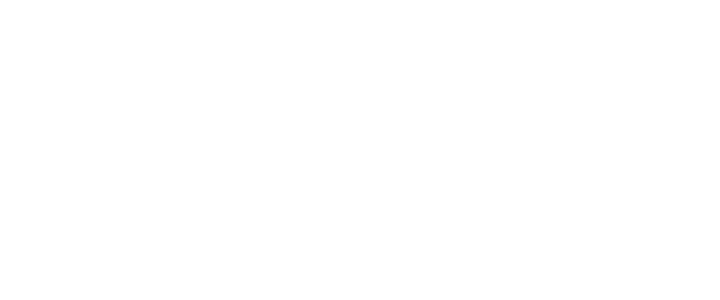
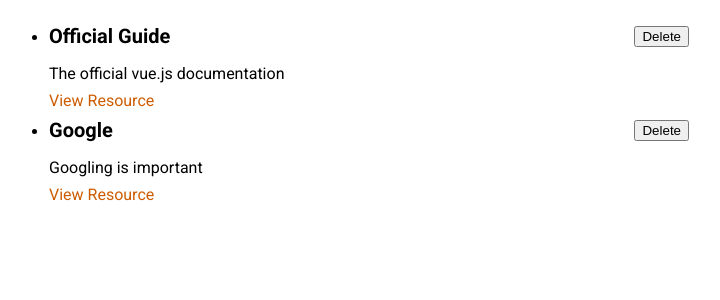
Before and after one commit to felixsc1/VueJs_learning_resources_demo_app, a Vue app: page / in a window 1280 px wide. Shown: the top 300 px of the page, without its empty margins (291-1011 px from the left). Built offline with nearby package versions, Linux system fonts and the light colour scheme.

Commit message:
first component LearningResource.vue with styling

```diff
--- a/src/App.vue
+++ b/src/App.vue
@@ -1,9 +1,16 @@
 <template>
-    <ul></ul>
+    <ul>
+        <LearningResource v-for="resource in storedResources" :key="resource.id" :title="resource.title"
+            :description="resource.description" :link="resource.link" />
+    </ul>
 </template>
 
 <script>
+import LearningResource from './components/learning-resources/LearningResource.vue'
 export default {
+    components: {
+        LearningResource
+    },
     data() {
         return {
             storedResources: [
@@ -25,3 +32,19 @@
     }
 }
 </script>
+
+<style>
+@import url('https://fonts.googleapis.com/css2?family=Roboto:wght@400;700&display=swap');
+
+* {
+    box-sizing: border-box;
+}
+
+html {
+    font-family: 'Roboto', sans-serif;
+}
+
+body {
+    margin: 0;
+}
+</style>
--- /dev/null
+++ b/src/components/learning-resources/LearningResource.vue
@@ -0,0 +1,52 @@
+<template>
+    <li>
+        <div>
+            <header>
+                <h3>{{ title }}</h3>
+                <button>Delete</button>
+            </header>
+        </div>
+        <p>{{ description }}</p>
+        <nav>
+            <a :href="link">View Resource</a>
+        </nav>
+    </li>
+</template>
+
+<script>
+export default {
+    props: ['title', 'description', 'link']
+}
+</script>
+
+<style scoped>
+li {
+    margin: auto;
+    max-width: 40rem;
+}
+
+header {
+    display: flex;
+    justify-content: space-between;
+    align-items: center;
+}
+
+h3 {
+    font-size: 1.25rem;
+    margin: 0.5rem 0;
+}
+
+p {
+    margin: 0.5rem 0;
+}
+
+a {
+    text-decoration: none;
+    color: #ce5c00;
+}
+
+a:hover,
+a:active {
+    color: #c89300;
+}
+</style>
--- a/src/main.js
+++ b/src/main.js
@@ -1,3 +1,4 @@
 import { createApp } from 'vue';
+import App from './App.vue';
 
-createApp({}).mount('#app');
+createApp(App).mount('#app');
```
